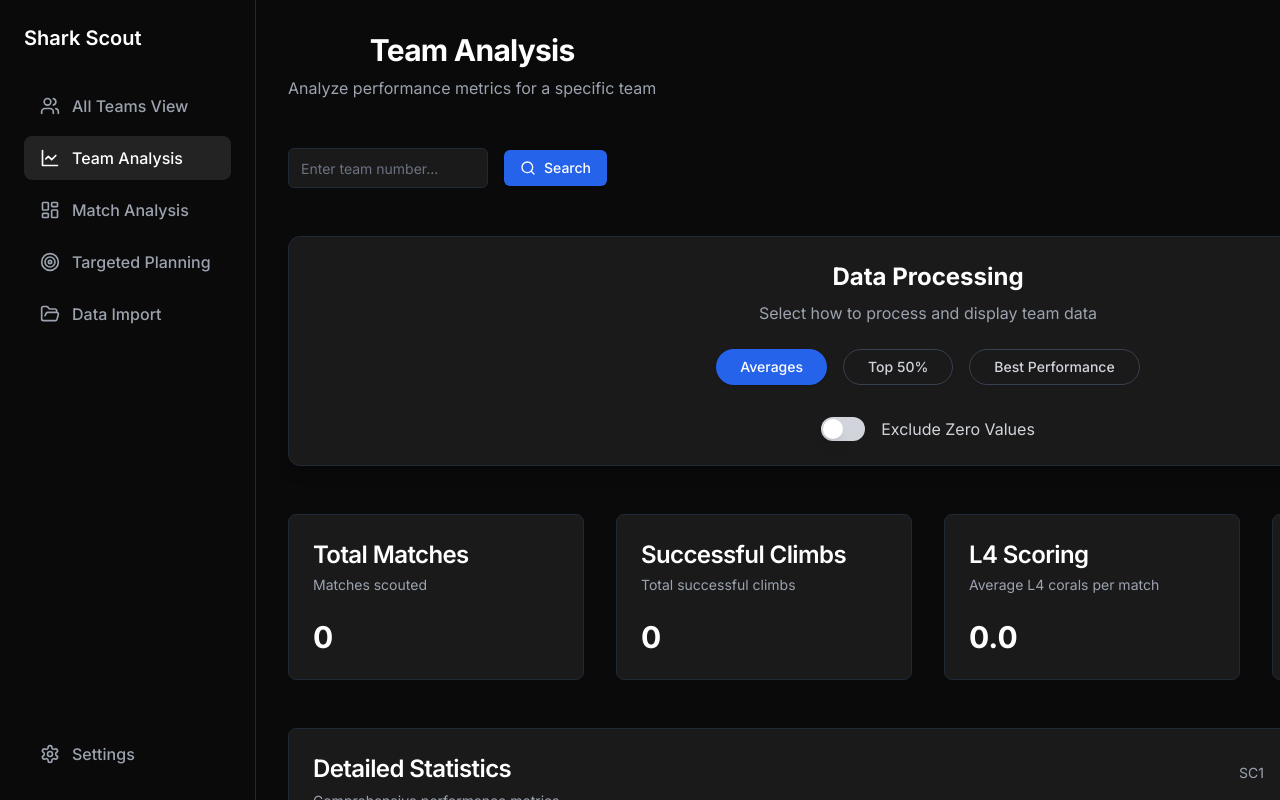
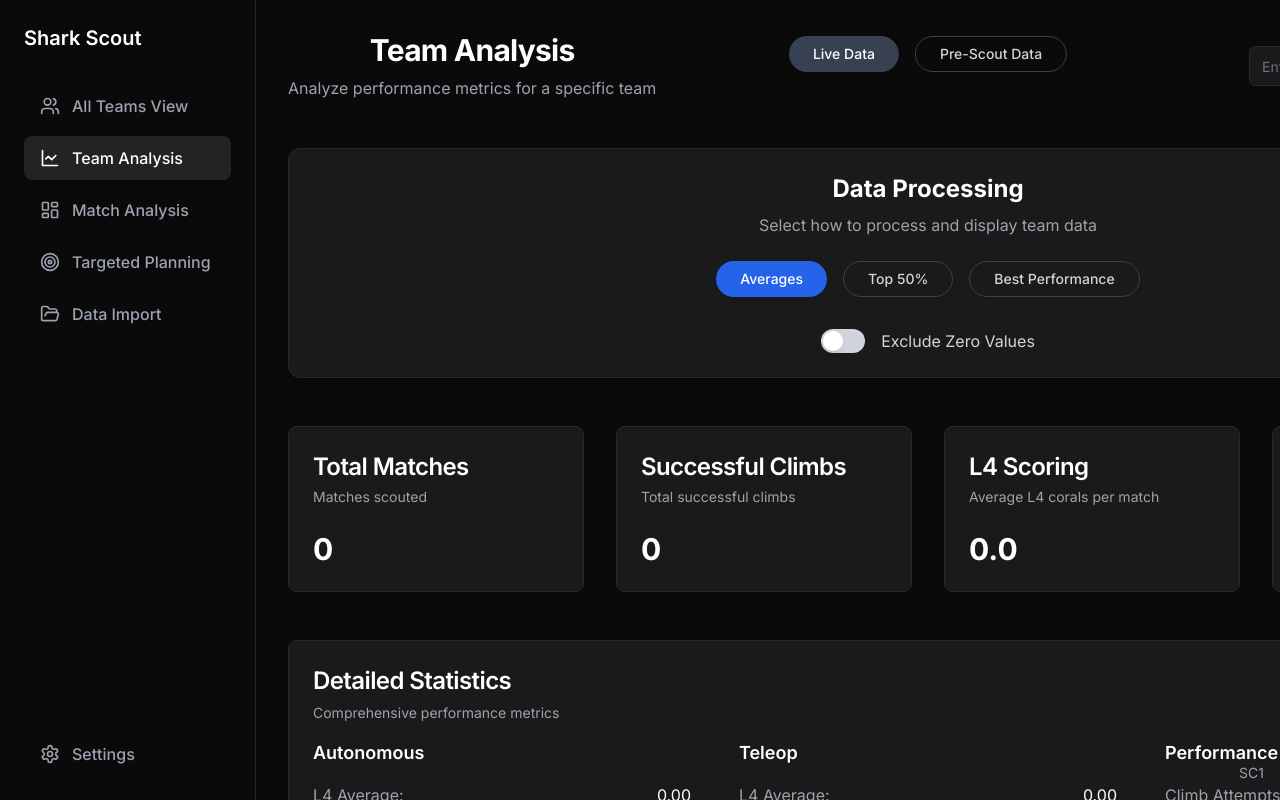
Before and after one commit to nootsquared/FRC-Scouting_Data_Visualizer_2025, a Next.js app: page /dashboard/team in a window 1280 px wide. Shown: the top 800 px of the page. Built offline with nearby package versions, Linux system fonts and the light colour scheme.

Commit message:
centered

```diff
--- a/src/app/dashboard/team/page.tsx
+++ b/src/app/dashboard/team/page.tsx
@@ -237,17 +237,18 @@ export default function TeamPage() {
   return (
     <div className="p-8">
       <div className="max-w-7xl mx-auto space-y-12">
-        <div className="flex justify-between items-center">
+        <div className="flex items-center justify-between relative">
           <div className="text-center">
             <h1 className="text-3xl font-bold tracking-tight text-white">Team Analysis</h1>
             <p className="text-gray-400 mt-2">Analyze performance metrics for a specific team</p>
           </div>
+          {/* Absolute positioning for centered data source selector */}
+          <div className="absolute left-1/2 -translate-x-1/2">
             <DataSourceSelector
               currentSource={dataSource}
               onSourceChange={handleDataSourceChange}
             />
           </div>
-
           <form onSubmit={handleSubmit} className="flex gap-4 items-center">
             <Input
               type="number"
@@ -274,6 +275,7 @@ export default function TeamPage() {
               )}
             </Button>
           </form>
+        </div>
 
         <DataProcessingControls
           onModeChange={handleModeChange}
```
Lines whose indentation alone changed are shown as unchanged.
